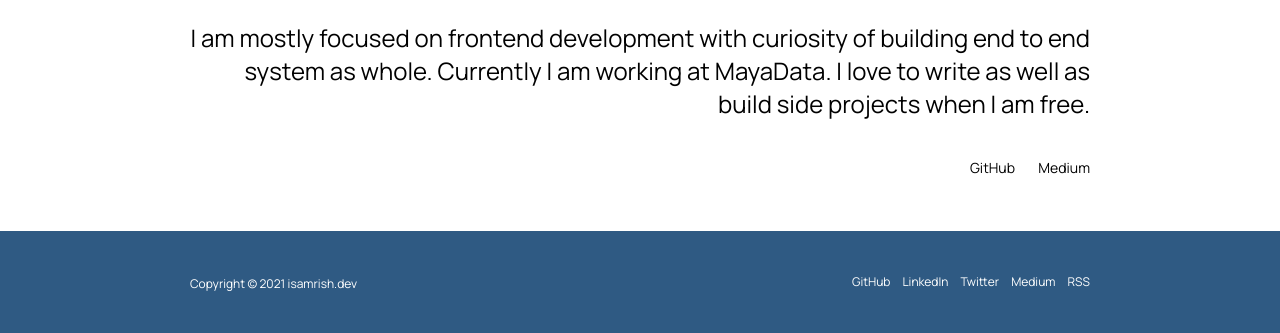
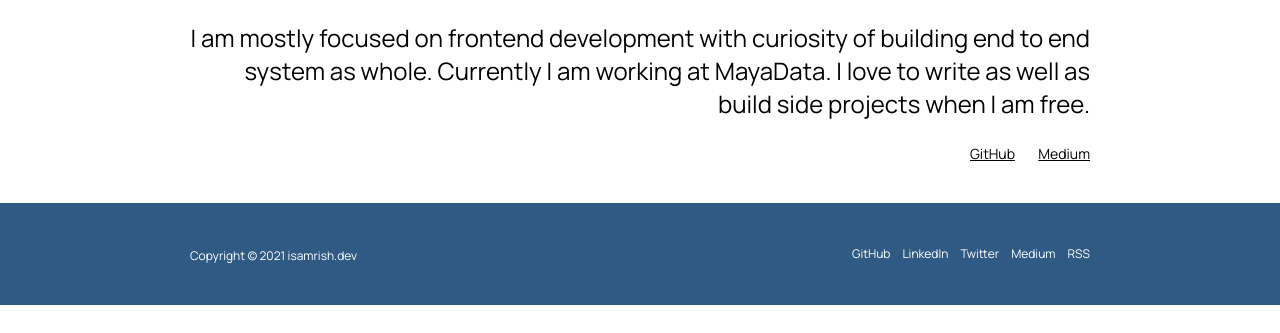
Before and after one commit to isamrish/isamrish.dev, a Gatsby site: page /about in a window 1280 px wide. Shown: the part 516-849 px from the top of the page. After the commit the page ends 821 px from the top, so only its background shows below. Built offline with nearby package versions, Linux system fonts and the light colour scheme; Gatsby itself is replaced by a stand-in of ours.

Commit message:
update social links
Signed-off-by: isamrish <askmaurya48@gmail.com>

```diff
--- a/global.scss
+++ b/global.scss
@@ -1,3 +1,4 @@
 body {
   font-family: "Manrope";
+  color: #010203;
 }
--- a/src/components/About/index.tsx
+++ b/src/components/About/index.tsx
@@ -18,8 +18,8 @@ export const About = () => {
         <div className="about-more-info">
             <p className="about-more-info__description">I am mostly focused on frontend development with curiosity of building end to end system as whole. Currently I am working at MayaData. I love to write as well as build side projects when I am free.</p>
             <div className="about-more-info__socials">
-                <p>GitHub</p>
-                <p>Medium</p>
+                <a className="about-more-info__social-link" href="http://github.com/isamrish" target="_blank" rel="noopener noreferrer">GitHub</a>
+                <a className="about-more-info__social-link" href="http://isamrish.medium.com" target="_blank" rel="noopener noreferrer">Medium</a>
             </div>
         </div>
         </>
--- a/src/components/About/style.scss
+++ b/src/components/About/style.scss
@@ -56,6 +56,10 @@
   margin-left: auto;
 }
 
+.about-more-info__social-link {
+  color: #010203;
+}
+
 @media (max-width: 48em) {
   .about-profile-pic {
     display: flex;
--- a/src/components/Footer/index.tsx
+++ b/src/components/Footer/index.tsx
@@ -10,16 +10,16 @@ export const Footer = () => {
             <div>
                 <ul>
                     <li>
-                        <a href="#">GitHub</a>
+                        <a href="https://github.com/isamrish" target="_blank" rel="noopener noreferrer">GitHub</a>
                     </li>
                     <li>
-                        <a href="#">LinkedIn</a>
+                        <a href="https://linkedin.com/in/isamrish/" target="_blank" rel="noopener noreferrer">LinkedIn</a>
                     </li>
                     <li>
-                        <a href="#">Twitter</a>
+                        <a href="https://twitter.com/isamrishk" target="_blank" rel="noopener noreferrer">Twitter</a>
                     </li>
                     <li>
-                        <a href="#">Medium</a>
+                        <a href="https://isamrish.medium.com" target="_blank" rel="noopener noreferrer">Medium</a>
                     </li>
                     <li>
                         <a href="#">RSS</a>
```
